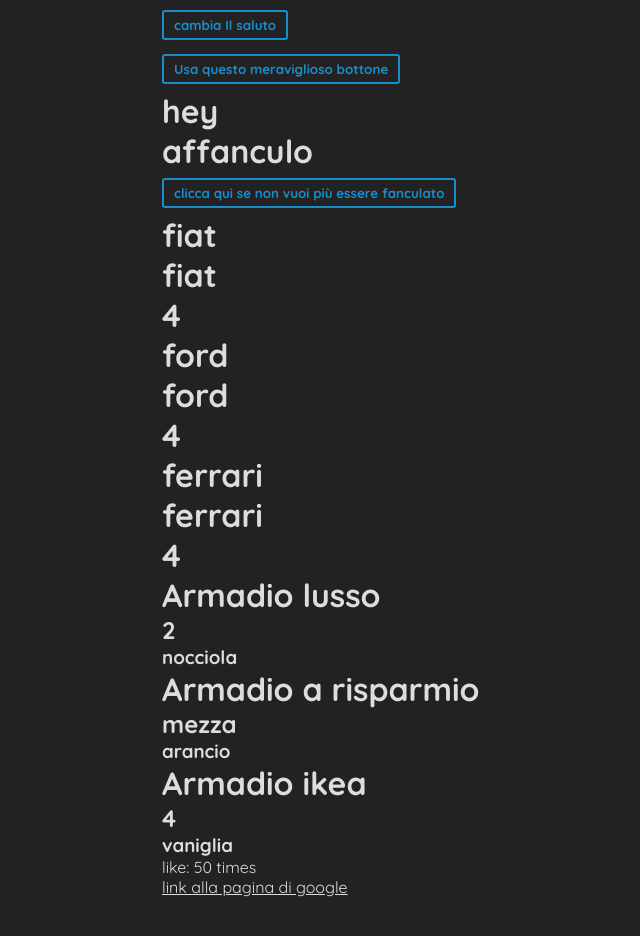
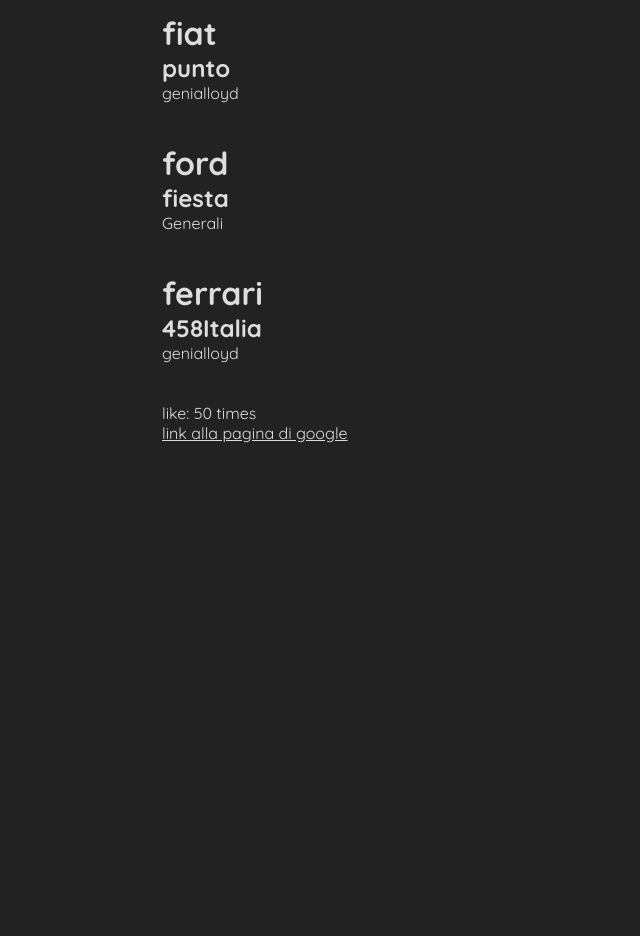
Before and after one commit to 182Marco/dojo-blog, a React (Create React App) app: page / in a window 1280 px wide. Shown: the part 1480-2416 px from the top of the page, without its empty margins (178-818 px from the left). After the commit the page ends 1983 px from the top, so only its background shows below. Built offline with nearby package versions, Linux system fonts and the light colour scheme; the HTML template or start-up script is replaced by a standard one.

Commit message:
ulteriorio prava passaggio props su componenti

```diff
--- a/src/AncoraUnaProva.js
+++ /dev/null
@@ -1,41 +0,0 @@
-import { useState } from 'react';
-import CompReciveProp from './CompReciveProp';
-
-const AncoraUnaProva = () => {
-  const [objprops, setP] = useState([
-    {
-      marca: 'fiat',
-      modello: 'punto',
-      assicurata: 'genialloyd',
-      ruote: 4,
-      id: 2870,
-    },
-    {
-      marca: 'ford',
-      modello: 'fiesta',
-      assicurata: 'Generali',
-      ruote: 4,
-      id: 63789,
-    },
-    {
-      marca: 'ferrari',
-      modello: '458Italia',
-      assicurata: 'genialloyd',
-      ruote: 4,
-      id: 78789,
-    },
-  ]);
-  const clicca = 'clicca qui se non vuoi più essere fanculato';
-  const [x, setX] = useState('affanculo');
-  const change = () =>
-    x === 'affanculo' ? setX('mi spiace') : setX('affanculo');
-  return (
-    <div>
-      <h1>{x}</h1>
-      <button onClick={change}>{clicca}</button>
-      <CompReciveProp objprops={objprops} />
-    </div>
-  );
-};
-
-export default AncoraUnaProva;
--- a/src/Bloglist.js
+++ b/src/Bloglist.js
@@ -4,7 +4,7 @@
   const blogs = props.blogs;
   const title = props.title;
   return (
-    <div className='blog-list'>
+    <div className='blog-preview'>
       <h2>{title}</h2>
       {blogs.map((blog) => (
         <div className='blog-preview' key={blog.id}>
--- a/src/CompReciveProp.js
+++ /dev/null
@@ -1,36 +0,0 @@
-import TryLast from './TryLast';
-
-const CompReciveProp = (props) => {
-  const armadi = [
-    {
-      nome: 'Armadio lusso',
-      ante: '2',
-      colore: 'nocciola',
-    },
-    {
-      nome: 'Armadio a risparmio',
-      ante: 'mezza',
-      colore: 'arancio',
-    },
-    {
-      nome: 'Armadio ikea',
-      ante: '4',
-      colore: 'vaniglia',
-    },
-  ];
-  const objprops = props.objprops;
-  return (
-    <div>
-      {objprops.map((e) => (
-        <div key={e.id}>
-          <h1>{e.marca}</h1>
-          <h1>{e.marca}</h1>
-          <h1>{e.ruote}</h1>
-        </div>
-      ))}
-      <TryLast armadi={armadi} />
-    </div>
-  );
-};
-
-export default CompReciveProp;
--- a/src/Home.js
+++ b/src/Home.js
@@ -132,10 +132,33 @@
       id: '3749',
     },
   ]);
+  const [objprops, setP] = useState([
+    {
+      marca: 'fiat',
+      modello: 'punto',
+      assicurata: 'genialloyd',
+      ruote: 4,
+      id: 2870,
+    },
+    {
+      marca: 'ford',
+      modello: 'fiesta',
+      assicurata: 'Generali',
+      ruote: 4,
+      id: 63789,
+    },
+    {
+      marca: 'ferrari',
+      modello: '458Italia',
+      assicurata: 'genialloyd',
+      ruote: 4,
+      id: 78789,
+    },
+  ]);
   return (
     <div className='home'>
       <Bloglist classList='bolgEl' blogs={blogs} title='I componimenti' />
-      <Prova />
+      <Prova objprops={objprops} />
     </div>
   );
 };
--- a/src/Prova.js
+++ b/src/Prova.js
@@ -1,16 +1,16 @@
-import { useState } from 'react';
-import Try from './Try';
-
-const Prova = () => {
-  let [x, setX] = useState(`Ciao`);
-  const cambiaSaluto = () => {
-    x === `Ciao` ? setX(`Buongiorno`) : setX(`Ciao`);
-  };
+const Prova = (props) => {
+  const objprops = props.objprops;
   return (
     <div>
-      <h2>{x}</h2>
-      <button onClick={cambiaSaluto}>cambia Il saluto</button>
-      <Try />
+      {objprops.map((e) => {
+        return (
+          <div className='blog-preview' key={e.id}>
+            <h1>{e.marca}</h1>
+            <h2>{e.modello}</h2>
+            <p>{e.assicurata}</p>
+          </div>
+        );
+      })}
     </div>
   );
 };
--- a/src/Try.js
+++ /dev/null
@@ -1,19 +0,0 @@
-import { useState } from 'react';
-import AncoraUnaProva from './AncoraUnaProva';
-
-const Try = () => {
-  const [a, setA] = useState('hey');
-  const btn = 'Usa questo meraviglioso bottone';
-  function funz() {
-    a === 'hey' ? setA('bau') : setA('hey');
-  }
-  return (
-    <div>
-      <button onClick={funz}>{btn}</button>
-      <h1>{a}</h1>
-      <AncoraUnaProva />
-    </div>
-  );
-};
-
-export default Try;
--- a/src/TryLast.js
+++ /dev/null
@@ -1,16 +0,0 @@
-const TryLast = (props) => {
-  const armadi = props.armadi;
-  return (
-    <div>
-      {armadi.map((e) => (
-        <div key={e.nome}>
-          <h1>{e.nome}</h1>
-          <h2>{e.ante}</h2>
-          <h3>{e.colore}</h3>
-        </div>
-      ))}
-    </div>
-  );
-};
-
-export default TryLast;
```
